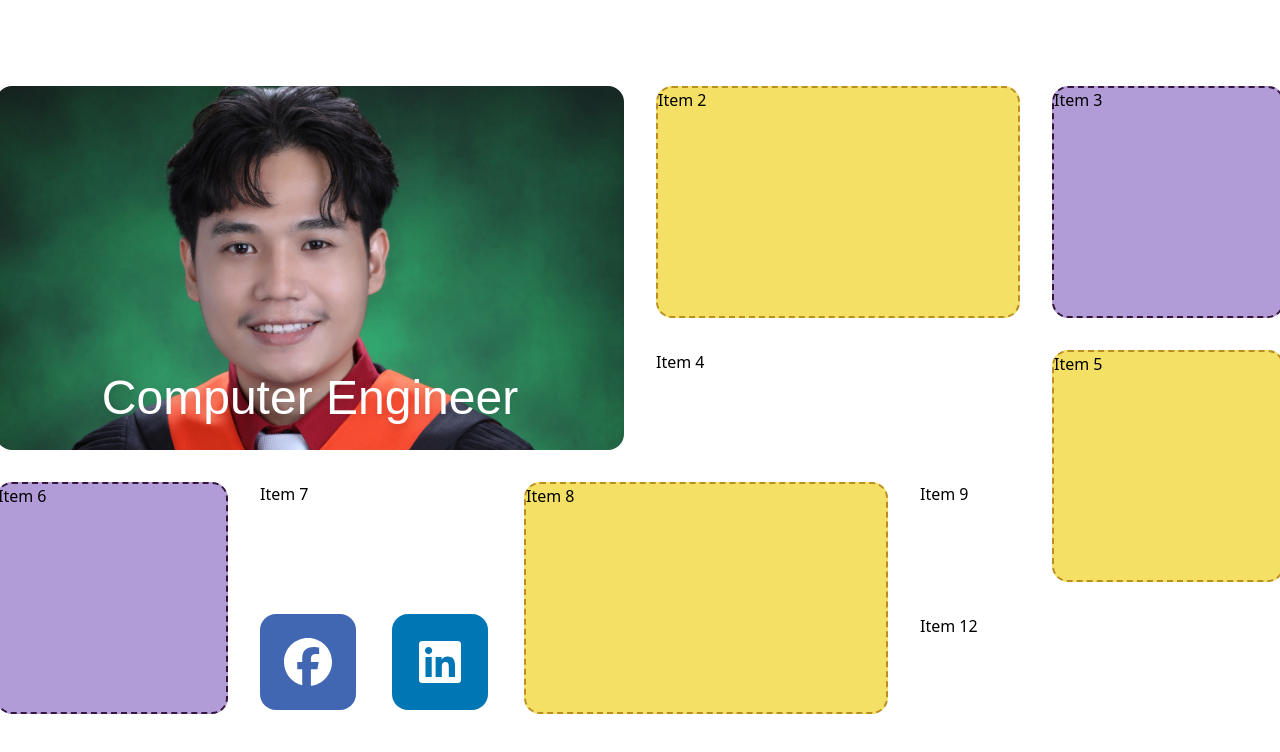
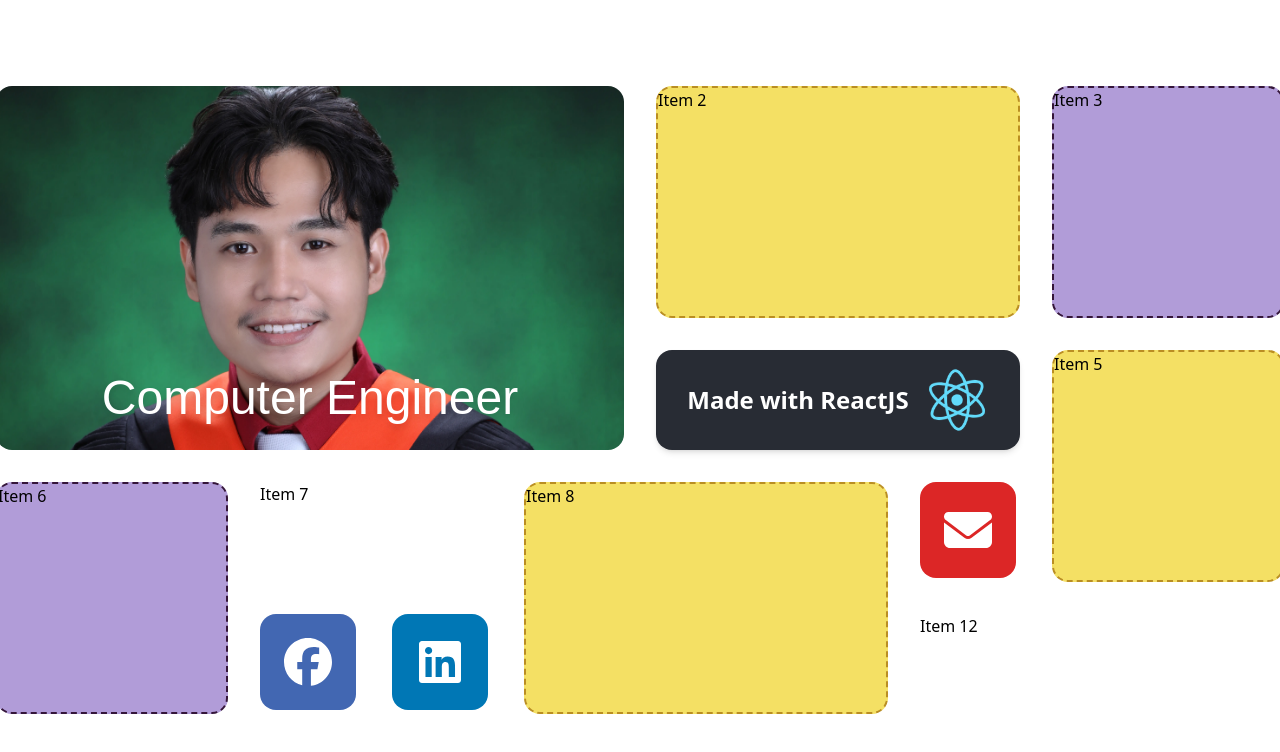
Before and after one commit to mrcysrl/Maulion-Portfolio, a React (Create React App) app: page / in a window 1280 px wide. Shown: the top 752 px of the page. Built offline with nearby package versions, Linux system fonts and the light colour scheme; a web font is replaced by a local one.

Commit message:
email and made with react

```diff
--- a/package.json
+++ b/package.json
@@ -4,6 +4,7 @@
   "private": true,
   "dependencies": {
     "@fortawesome/free-brands-svg-icons": "^6.7.2",
+    "@fortawesome/free-solid-svg-icons": "^6.7.2",
     "@fortawesome/react-fontawesome": "^0.2.2",
     "@testing-library/jest-dom": "^5.17.0",
     "@testing-library/react": "^13.4.0",
--- a/src/App.js
+++ b/src/App.js
@@ -3,12 +3,29 @@ import { library } from '@fortawesome/fontawesome-svg-core';
 import { FontAwesomeIcon } from '@fortawesome/react-fontawesome';
 import { faFacebook } from '@fortawesome/free-brands-svg-icons';
 import { faLinkedin } from '@fortawesome/free-brands-svg-icons';
+import { faEnvelope } from '@fortawesome/free-solid-svg-icons';
 
-library.add(faFacebook);
+library.add(faFacebook, faLinkedin, faEnvelope);
 
 export default function App() {
   const [expandedItem, setExpandedItem] = useState(null);  // tracker
   const [isShrinking, setIsShrinking] = useState(false);   // shrink trigger
+  const [showNotification, setShowNotification] = useState(false); // Notification state
+
+  // Email Copy function
+  const handleCopyEmail = () => {
+    const email = "marcysraelmaulion@gmail.com"; // email addd
+    navigator.clipboard.writeText(email) // copy to clipboard
+      .then(() => {
+        // Show notification
+        setShowNotification(true);
+        // Hide notification after 3 seconds
+        setTimeout(() => {
+          setShowNotification(false);
+        }, 3000);
+      })
+      .catch(err => console.error('Failed to copy email: ', err));
+  };
 
   // Item expansion and transition handle function
   const handleExpand = (item) => {
@@ -21,6 +38,8 @@ export default function App() {
       setIsShrinking(false); // End shrink effect
     }, 500); // Duration of the shrink effect
   };
+
+
 
   return (
     <section className="bento bg-white h-screen flex justify-center items-center">
@@ -52,7 +71,7 @@ export default function App() {
                 </div>
 
                 <div className="item__image h-full">
-        <img className="w-full h-full object-cover object-[50%_20%] rounded-[1rem]" src="./Marc.webp" alt="" />
+                  <img className="w-full h-full object-cover object-[50%_20%] rounded-[1rem]" src="/Marc.webp" alt="" />
                 </div>
               </div>
             )}
@@ -90,9 +109,14 @@ export default function App() {
 
 
           {/* Bento Item 4 */}
-          <div className={`bento__item col-span-3 row-span-1 ${expandedItem && expandedItem !== "item4" ? "hidden" : ""}`}>
-            Item 4
+          <div className={`bento__item col-span-3 row-span-1 flex items-center justify-center items-center bg-[#282c34] rounded-lg shadow-md p-2 gap-[1rem] ${
+              expandedItem === null ? "" : "hidden"}`}>
+            <h3 className="text-[1.5rem] font-bold text-white">Made with ReactJS</h3>
+            <div className="w-16 h-16">
+              <img src="./logo192.png" alt="" className="logo-spin" />
             </div>
+          </div>
+
 
 
 
@@ -146,8 +170,16 @@ export default function App() {
 
 
           {/* Bento Item 9 */}
-          <div className={`bento__item ${expandedItem && expandedItem !== "item9" ? "hidden" : ""}`}>
-            Item 9
+          <div className={`bento__item ${expandedItem && expandedItem !== "item9" ? "hidden" : ""} flex justify-center items-center w-24 h-24 bg-red-600 rounded-full relative`}>
+            <button onClick={handleCopyEmail} className="flex justify-center items-center w-full h-full">
+              <FontAwesomeIcon icon={faEnvelope} size="3x" className="text-white" />
+            </button>
+            {/* Notification bubble */}
+            {showNotification && (
+              <div className="absolute top-[-2.5rem] left-1/2 transform -translate-x-1/2 bg-green-500 text-white px-[2rem] py-[1rem] rounded-[1rem] text-sm shadow-lg text-center max-w-[40rem] whitespace-nowrap">
+                Email Address Copied
+              </div>
+            )}
           </div>
 
 
--- a/src/index.css
+++ b/src/index.css
@@ -98,3 +98,39 @@
   background: #b19cd8;
   border: dashed 2px #341539;
 }
+
+.notification-bubble {
+  position: absolute;
+  top: -40px; /* Adjust to position above the button */
+  left: 50%;
+  transform: translateX(-50%);
+  background-color: #28a745;
+  color: white;
+  padding: 10px 20px;
+  border-radius: 10px;
+  font-size: 0.875rem;
+  white-space: nowrap;
+  opacity: 0;
+  pointer-events: none;
+  transition: opacity 0.3s ease, transform 0.3s ease;
+}
+
+.notification-bubble.visible {
+  opacity: 1;
+  pointer-events: auto;
+  transform: translate(-50%, -10px); /* Slight bounce effect */
+}
+
+
+@keyframes spin {
+  0% {
+    transform: rotate(0deg);
+  }
+  100% {
+    transform: rotate(360deg);
+  }
+}
+
+.logo-spin {
+  animation: spin 2s linear infinite;
+}
```
Also changed, not shown: 1 other file (tests, documents, lock files or other folders). Lines whose indentation alone changed are shown as unchanged.
